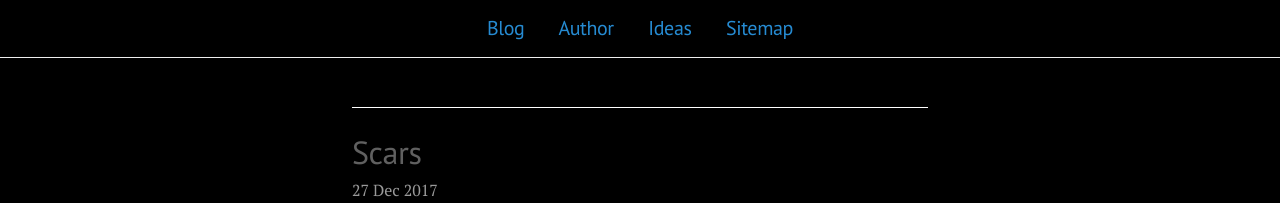
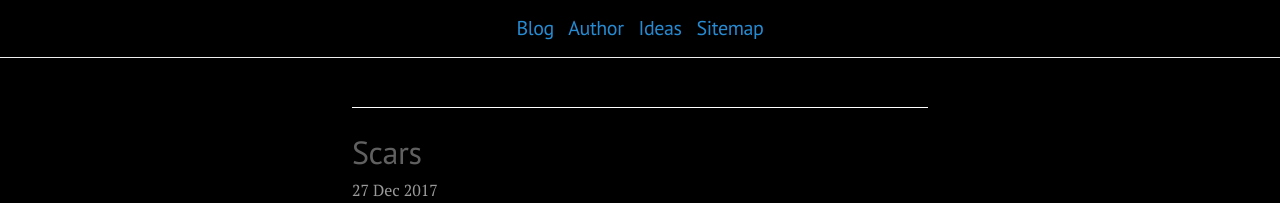
Before and after one commit to migueltorrescosta/migueltorrescosta.github.io, a Jekyll site: the page built from index.md, in a window 1280 px wide. Shown: the top 203 px of the page. Built offline with Jekyll 4.4.1, drawn with Linux system fonts in a browser that asks for light colours; nearby versions of some CDN libraries; formulas are drawn with MathJax 3.

Commit message:
Made spacing code neater

```diff
--- a/_layouts/default.html
+++ b/_layouts/default.html
@@ -14,7 +14,7 @@
             {% for node in site.pages %}
               {% if node.title != null %}
                 {% if node.head == true %}
-                  &nbsp&nbsp <a class="masthead-item" href="{{ node.url }}">{{ node.title }}</a> &nbsp&nbsp
+                  <a class="masthead-item" href="{{ node.url }}">{{ node.title }}</a>
                 {% endif %}
               {% endif %}
             {% endfor %}
--- a/public/css/lanyon.css
+++ b/public/css/lanyon.css
@@ -100,6 +100,7 @@ h1, h2, h3, h4, h5, h6 {
   border-bottom: 1px solid #eee;
 }
 .masthead-title {
+  word-spacing: 10px;
   text-align: center;
   margin-top: 0;
   margin-bottom: 0;
--- a/public/css/poole.css
+++ b/public/css/poole.css
@@ -306,6 +306,7 @@ tbody tr:nth-child(odd) th {
   margin-bottom: 3rem;
 }
 .masthead-title {
+  word-spacing: 10px;
   text-align: center;
   margin-top: 0;
   margin-bottom: 0;
```
